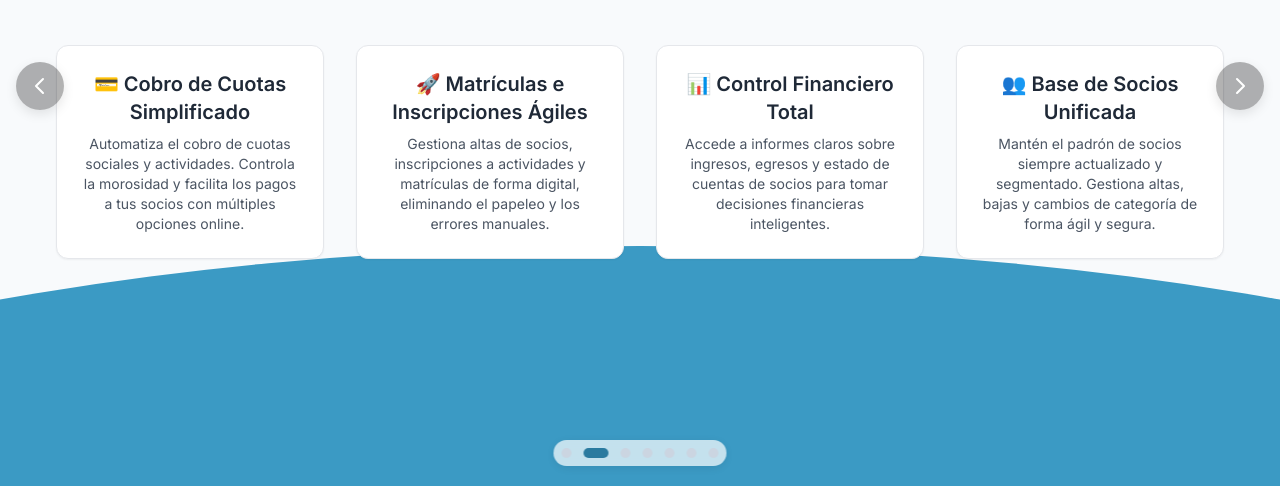
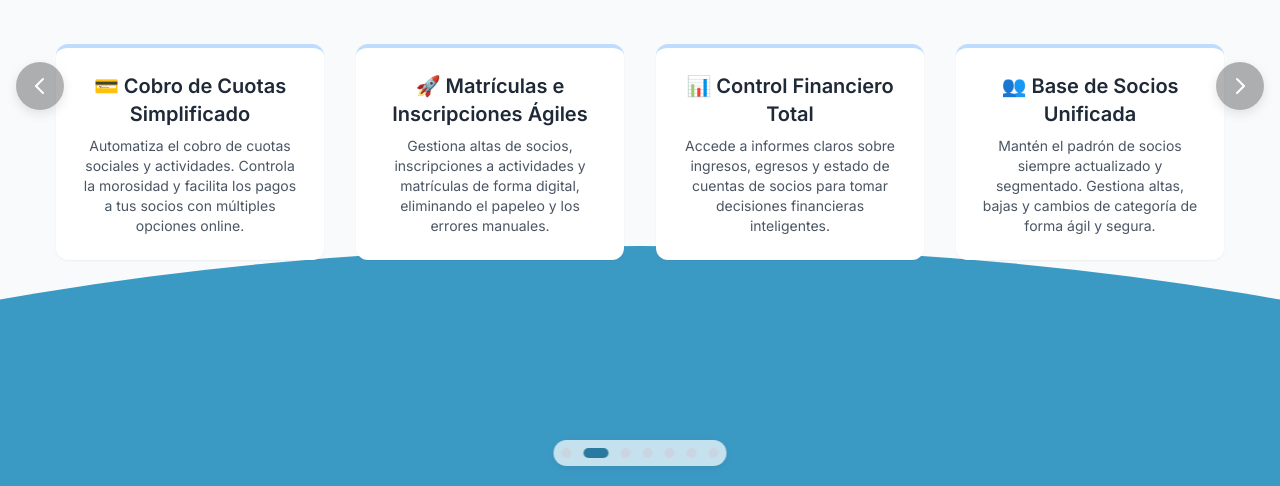
Before and after one commit to ramiro-cloud/Presentacion-eRev-clubes-, a plain HTML site: page index.html in a window 1280 px wide. Both pictures are taken after a click on the link "Moderniza. Organiza. Crece.". Shown: the part 314-800 px from the top of the page. Drawn offline with nearby package versions, Linux system fonts and the light colour scheme.

Commit message:
Update index.html

```diff
--- a/index.html
+++ b/index.html
@@ -103,6 +103,15 @@
             }
         }
         /* --- End Background Animation Styles --- */
+
+        /* --- Card Hover Effect (Slide 2) --- */
+        .card-hover-effect {
+            transition: all 0.3s ease-out;
+        }
+        .card-hover-effect:hover {
+            transform: translateY(-8px) perspective(1000px) rotateX(5deg) rotateY(-3deg);
+            box-shadow: 0 15px 30px rgba(0, 0, 0, 0.12);
+        }
 
         /* --- Feature Stack Styles (Slide 5) --- */
         #feature-display-area {
@@ -285,16 +294,16 @@
                  <h2 class="text-3xl md:text-4xl font-bold">¡Enfócate en tus Socios, no en el Papeleo!</h2>
                  <p class="mt-4 text-lg text-gray-600 max-w-3xl mx-auto mb-12">Simplifica la gestión de tu club con beneficios pensados para vos:</p>
                  <div class="grid grid-cols-1 sm:grid-cols-2 lg:grid-cols-4 gap-6 md:gap-8 text-center">
-                      <div class="bg-white p-6 rounded-xl border shadow-sm animated-card hover:scale-105 hover:shadow-xl transition-all duration-300" style="animation-delay: 0.1s;">
+                      <div class="bg-white p-6 rounded-xl border-t-4 border-blue-200 shadow-sm animated-card card-hover-effect" style="animation-delay: 0.1s;">
                          <h3 class="text-xl font-semibold mb-2">💳 Cobro de Cuotas Simplificado</h3><p class="text-gray-600 text-sm">Automatiza el cobro de cuotas sociales y actividades. Controla la morosidad y facilita los pagos a tus socios con múltiples opciones online.</p>
                      </div>
-                     <div class="bg-white p-6 rounded-xl border shadow-sm animated-card hover:scale-105 hover:shadow-xl transition-all duration-300" style="animation-delay: 0.2s;">
+                     <div class="bg-white p-6 rounded-xl border-t-4 border-blue-200 shadow-sm animated-card card-hover-effect" style="animation-delay: 0.2s;">
                          <h3 class="text-xl font-semibold mb-2">🚀 Matrículas e Inscripciones Ágiles</h3><p class="text-gray-600 text-sm">Gestiona altas de socios, inscripciones a actividades y matrículas de forma digital, eliminando el papeleo y los errores manuales.</p>
                      </div>
-                     <div class="bg-white p-6 rounded-xl border shadow-sm animated-card hover:scale-105 hover:shadow-xl transition-all duration-300" style="animation-delay: 0.3s;">
+                     <div class="bg-white p-6 rounded-xl border-t-4 border-blue-200 shadow-sm animated-card card-hover-effect" style="animation-delay: 0.3s;">
                          <h3 class="text-xl font-semibold mb-2">📊 Control Financiero Total</h3><p class="text-gray-600 text-sm">Accede a informes claros sobre ingresos, egresos y estado de cuentas de socios para tomar decisiones financieras inteligentes.</p>
                      </div>
-                     <div class="bg-white p-6 rounded-xl border shadow-sm animated-card hover:scale-105 hover:shadow-xl transition-all duration-300" style="animation-delay: 0.4s;">
+                     <div class="bg-white p-6 rounded-xl border-t-4 border-blue-200 shadow-sm animated-card card-hover-effect" style="animation-delay: 0.4s;">
                           <h3 class="text-xl font-semibold mb-2">👥 Base de Socios Unificada</h3><p class="text-gray-600 text-sm">Mantén el padrón de socios siempre actualizado y segmentado. Gestiona altas, bajas y cambios de categoría de forma ágil y segura.</p>
                      </div>
                  </div>
@@ -430,8 +439,8 @@
                      </a>
                  </div>
                  <div class="mt-12 md:mt-16 pt-8 border-t border-blue-500/30 flex flex-col sm:flex-row flex-wrap justify-center items-center gap-x-8 gap-y-4 text-sm">
-                      <p><span>📞</span> +54 9 11 4089-5500</p>
-                      <p><span>✉️</span> erev@net-do.com</p>
+                      <p><span>📞</span> +54 9 11 4088-7008</p>
+                      <p><span>✉️</span> administracion@digitaldo.tech</p>
                       <p><span>🌐</span> erev.com.ar</p>
                  </div>
                  <footer class="absolute bottom-6 text-center text-blue-300 text-xs">
```
